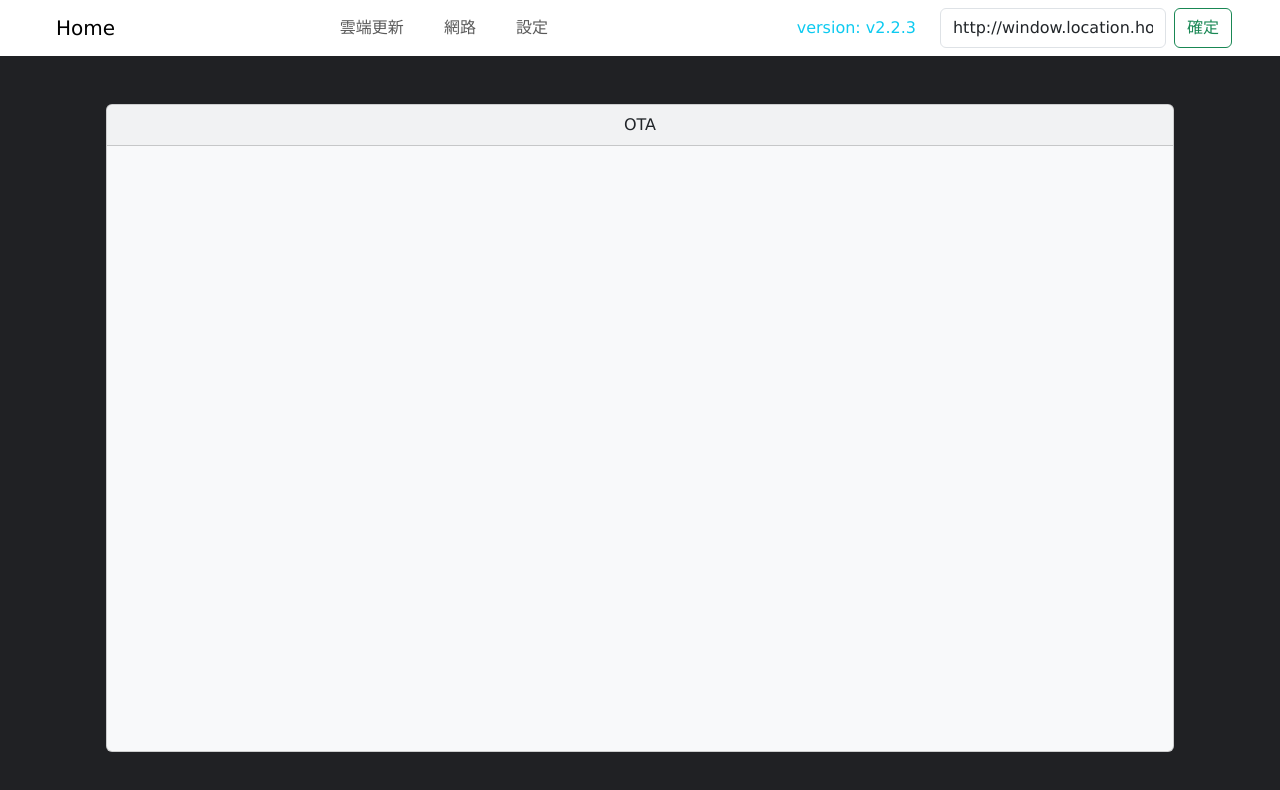
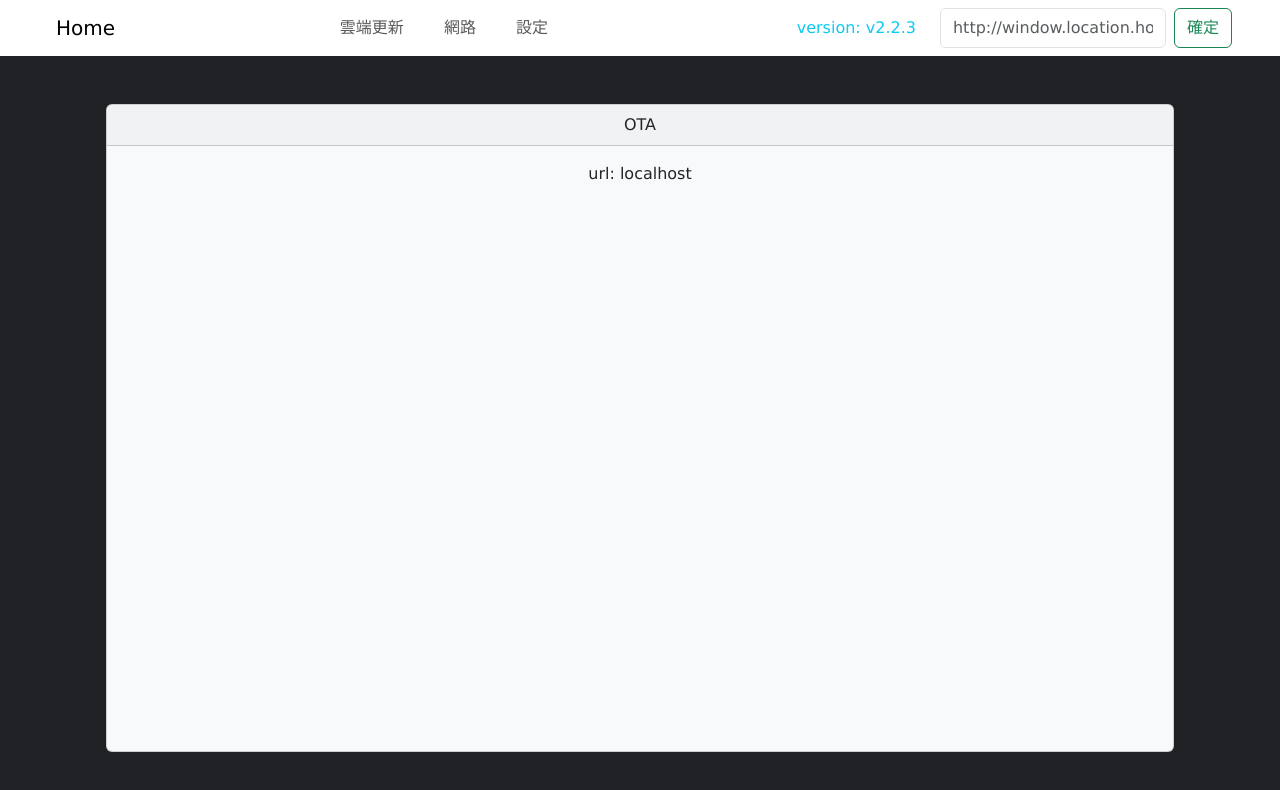
Before and after one commit to enjoycht/3d_scanner_nextjs, a Next.js app: page /OTA in a window 1280 px wide. Shown: the top 790 px of the page. Built offline with nearby package versions, Linux system fonts and the light colour scheme; no server answers.

Commit message:
🐛 fix: Correct URL setting in context
- Retrieve URL from context
- Fix header input value not update

```diff
--- a/src/app/OTA/page.tsx
+++ b/src/app/OTA/page.tsx
@@ -1,8 +1,10 @@
 'use client';
 import React from 'react';
 import { Container, Row, Col, Card } from 'react-bootstrap';
+import { useUrl } from '../compoent/UrlContext';
 
 const OTA = () => {
+    const { url } = useUrl();
     return (
         <main className='d-flex'>
             <Container className='flex-grow-1 d-flex'>
@@ -11,6 +13,7 @@ const OTA = () => {
                         <Card bg="light" className='text-center flex-grow-1 my-5 mx-4'>
                             <Card.Header>OTA</Card.Header>
                             <Card.Body>
+                                {`url: ${url}`}
                             </Card.Body>
                         </Card>
                     </div>
--- a/src/app/WIFI/page.tsx
+++ b/src/app/WIFI/page.tsx
@@ -1,8 +1,9 @@
 'use client';
 import React from 'react';
 import { Container, Row, Col, Card } from 'react-bootstrap';
-
+import { useUrl } from '../compoent/UrlContext';
 const WiFi = () => {
+    const { url } = useUrl();
     return (
         <main className='d-flex'>
             <Container className='flex-grow-1 d-flex'>
@@ -11,6 +12,7 @@ const WiFi = () => {
                         <Card bg="light" className='text-center flex-grow-1 my-5 mx-4'>
                             <Card.Header>WiFi</Card.Header>
                             <Card.Body>
+                                {`url: ${url}`}
                             </Card.Body>
                         </Card>
                     </div>
--- /dev/null
+++ b/src/app/compoent/UrlContext.tsx
@@ -0,0 +1,44 @@
+'use client';
+import React, { createContext, useContext, useState, useEffect, ReactNode } from 'react';
+
+interface UrlContextType {
+    url: string;
+    setUrl: (url: string) => void;
+}
+
+const UrlContext = createContext<UrlContextType | undefined>(undefined);
+
+export const UrlProvider = ({ children }: { children: ReactNode }) => {
+    const [url, setUrlState] = useState<string>('');
+
+    useEffect(() => {
+        if (typeof window !== 'undefined') {
+            const storedUrl = localStorage.getItem('url') || window.location.host;
+            setUrlState(storedUrl);
+        }
+    }, []);
+
+    useEffect(() => {
+        if (typeof window !== 'undefined' && url) {
+            localStorage.setItem('url', url);
+        }
+    }, [url]);
+
+    const setUrl = (newUrl: string) => {
+        setUrlState(newUrl);
+    };
+
+    return (
+        <UrlContext.Provider value={{ url, setUrl }}>
+            {children}
+        </UrlContext.Provider>
+    );
+};
+
+export const useUrl = () => {
+    const context = useContext(UrlContext);
+    if (!context) {
+        throw new Error('useUrl must be used within a UrlProvider');
+    }
+    return context;
+};
--- a/src/app/compoent/header.tsx
+++ b/src/app/compoent/header.tsx
@@ -3,16 +3,21 @@ import React, {useState, useEffect} from 'react';
 import { Nav, Navbar, Form, Button } from 'react-bootstrap';
 import axios from 'axios';
 import 'bootstrap/dist/css/bootstrap.min.css';
+import { useUrl } from './UrlContext';
 
 const Header = () => {
-    const [inputUrl, setInputUrl] = useState<string>('http://window.location.host');
+    const { url, setUrl } = useUrl();
+    const [inputUrl, setInputUrl] = useState<string>(url);
 
     const handleButtonClick = () => {
-        console.log('Input URL:', inputUrl);
+        setUrl(inputUrl);
+        console.log('URL updated to:', inputUrl);
     };
 
     useEffect(() => {
-        axios.get(`${inputUrl}/api/info`)
+        console.log('Current URL:', url);
+        if (url) {
+            axios.get(`http://${url}/api/info`)
                 .then(response => {
                     if (response.data) {
                         console.log('ESP32 Data:', response.data);
@@ -21,7 +26,8 @@ const Header = () => {
                 .catch(error => {
                     console.error('Error fetching data:', error);
                 });
-    }, [inputUrl]);
+        }
+    }, [url]);
 
     return (
         <Navbar expand="lg" className="header px-5 py-2">
--- a/src/app/layout.tsx
+++ b/src/app/layout.tsx
@@ -1,4 +1,5 @@
 import type { Metadata } from "next";
+import { UrlProvider } from "./compoent/UrlContext";
 import Header from "./compoent/header";
 import './global.css';
 
@@ -13,11 +14,13 @@ export default function RootLayout({
         children: React.ReactNode;
     }>) {
     return (
+        <UrlProvider>
             <html lang="en">
                 <body>
                     <Header />
                     {children}
                 </body>
             </html>
+        </UrlProvider>
     );
 }
```
Lines whose indentation alone changed are shown as unchanged.
